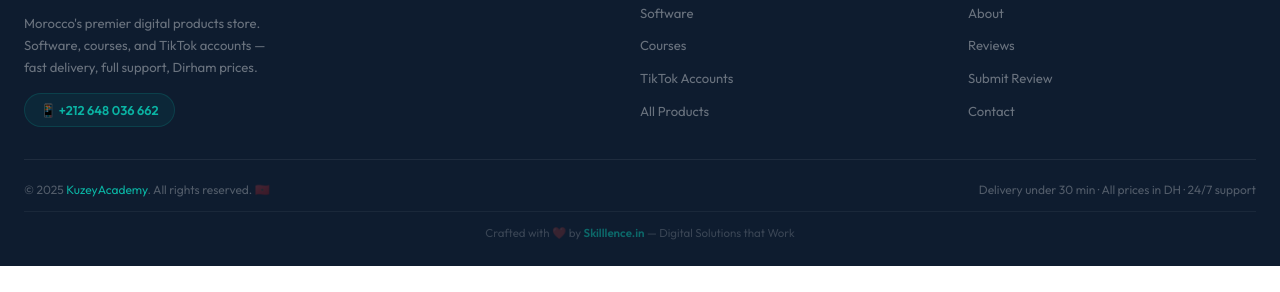
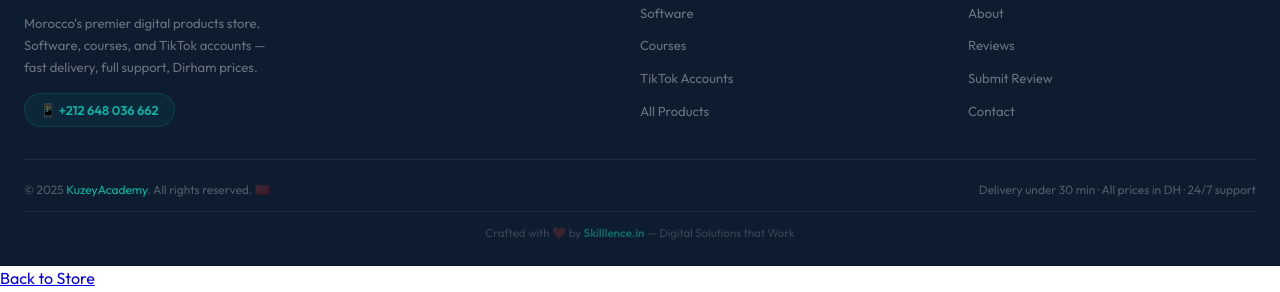
Before and after one commit to skillencee/kuzeyAcademy, a plain HTML site: page index.html in a window 1280 px wide. Shown: the part 7802-8094 px from the top of the page. Before the commit the page ends 8068 px from the top, so only its background shows below. Drawn offline with Linux system fonts and the light colour scheme.

Commit message:
index.html

```diff
--- a/index.html
+++ b/index.html
@@ -834,6 +834,6 @@
 }
 setTimeout(()=>{showToast();setInterval(showToast,20000)},4000);
 </script>
-
+<a href="index.html">Back to Store</a>
 </body>
 </html>
```
